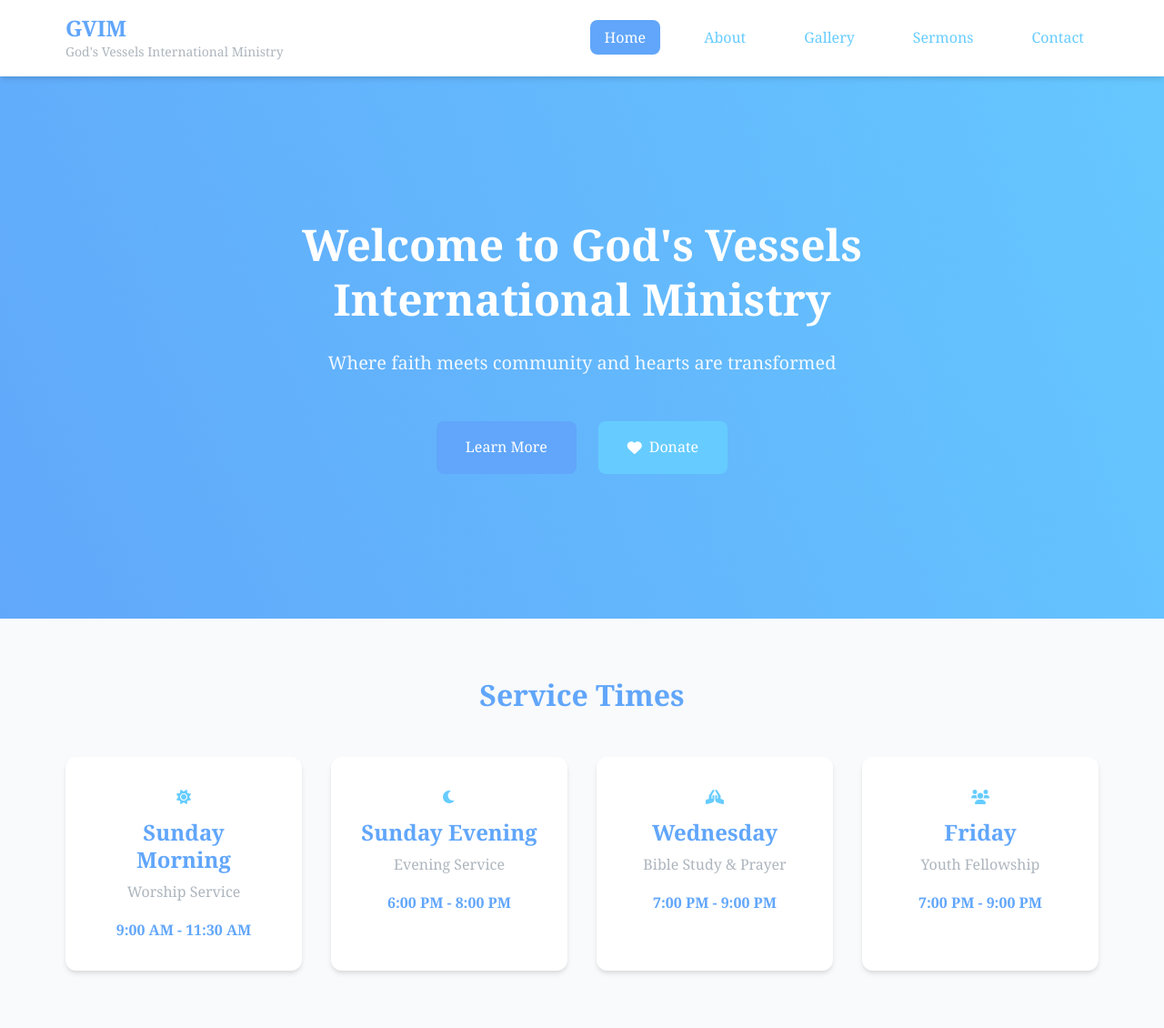
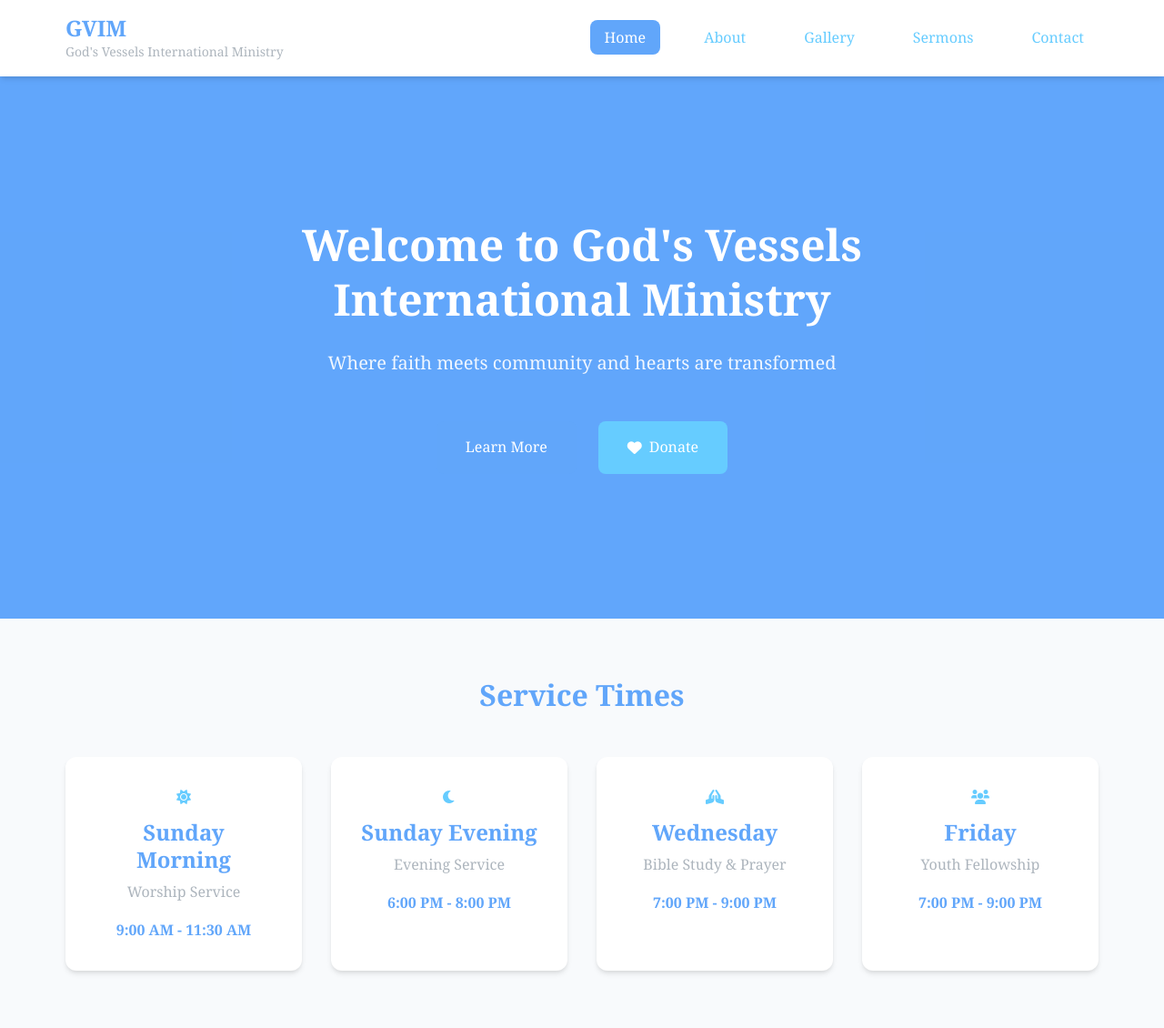
Before and after one commit to tallZacchaeus/gvim, a PHP site: page / in a window 1280 px wide. Shown: the top 1130 px of the page at 91% size. Run offline with PHP 8.4, Linux system fonts and the light colour scheme.

Commit message:
Use solid colors for the navigation to improve visual appeal and consistency
Replaces linear-gradient backgrounds with solid colors in .hero, .page-header, and blockquote cite elements in style.css.

Replit-Commit-Author: Agent
Replit-Commit-Session-Id: 700e4966-fda8-438f-a7cc-e0233ece42db
Replit-Commit-Screenshot-Url: https://storage.googleapis.com/screenshot-production-us-central1/32853747-e98f-4b10-805a-ab2010873307/24448d5b-725a-4f58-8323-1b391770b9df.jpg

```diff
--- a/style.css
+++ b/style.css
@@ -228,7 +228,7 @@ main {
 .hero {
     position: relative;
     height: 600px;
-    background: linear-gradient(135deg, hsl(var(--primary-blue)), hsl(var(--primary-light)));
+    background: hsl(var(--primary-blue));
     display: flex;
     align-items: center;
     justify-content: center;
@@ -243,7 +243,7 @@ main {
     left: 0;
     right: 0;
     bottom: 0;
-    background: linear-gradient(45deg, hsl(var(--primary-blue) / 0.8), hsl(var(--primary-light) / 0.6));
+    background: hsl(var(--primary-blue) / 0.1);
 }
 
 .hero-content {
@@ -274,7 +274,7 @@ main {
 
 /* Page Header */
 .page-header {
-    background: linear-gradient(135deg, hsl(var(--primary-blue)), hsl(var(--primary-light)));
+    background: hsl(var(--primary-blue));
     color: hsl(var(--white));
     padding: var(--spacing-3xl) 0 var(--spacing-2xl);
     text-align: center;
@@ -702,7 +702,7 @@ blockquote cite {
     bottom: 0;
     left: 0;
     right: 0;
-    background: linear-gradient(transparent, hsl(var(--primary-blue) / 0.9));
+    background: hsl(var(--primary-blue) / 0.9);
     color: hsl(var(--white));
     padding: var(--spacing-xl);
     transform: translateY(100%);
```
